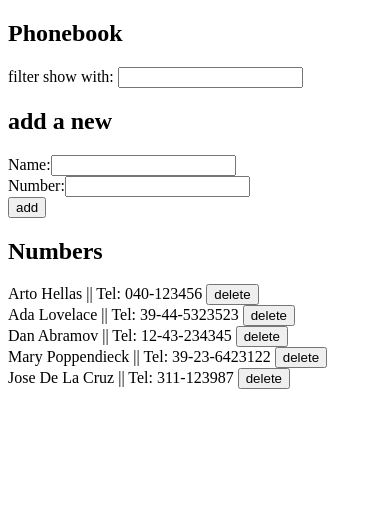
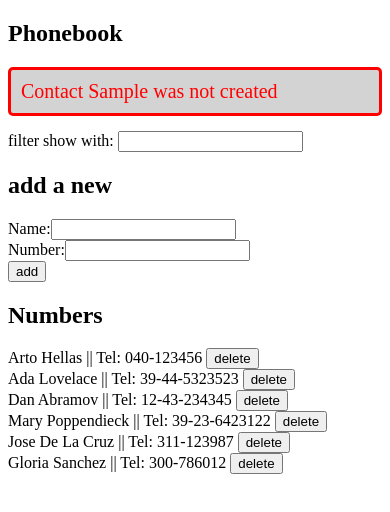
Before and after one commit to jdelacruzv/fullstackopen2022, a React (Create React App) app in the folder part2/phonebook/: page / in a window 390 px wide. Both pictures are taken after typing "Sample", "Sample" into the empty fields and a click on the button "add". Shown: the top 512 px of the page. Built offline with nearby package versions, Linux system fonts and the light colour scheme; no server answers; data requests are answered from the project's data file.

Commit message:
exercise 2.19 phonebook step11

```diff
--- a/part2/phonebook/db.json
+++ b/part2/phonebook/db.json
@@ -24,6 +24,11 @@
       "name": "Jose De La Cruz",
       "number": "311-123987",
       "id": 5
+    },
+    {
+      "name": "Gloria Sanchez",
+      "number": "300-786012",
+      "id": 6
     }
   ]
 }
--- a/part2/phonebook/src/App.js
+++ b/part2/phonebook/src/App.js
@@ -1,5 +1,6 @@
 import { useState, useEffect } from "react";
 import Filter from "./components/Filter";
+import Notification from "./components/Notification";
 import PersonForm from "./components/PersonForm";
 import Persons from "./components/Persons";
 import contactService from "./services/contacts"
@@ -9,6 +10,10 @@ const App = () => {
 	const [newName, setNewName] = useState("");
   const [newNumber, setNewNumber] = useState("");
   const [filter, setFilter] = useState("");
+	const [errorMessage, setErrorMessage] = useState({
+		text: "",
+		color: "transparent"
+	});
 
 	useEffect(() => {
 		contactService
@@ -33,6 +38,19 @@ const App = () => {
     setFilter(event.target.value);
   };
 
+	const handleErrorMessage = (text, color) => {
+		setErrorMessage({
+			text: text,
+			color: color,
+		});
+		setTimeout(() => {
+			setErrorMessage({
+				text: "",
+				color: "transparent",
+			});
+		}, 3000);
+	};
+
 	const newContact = {
 		name: newName,
 		number: newNumber,
@@ -46,16 +64,17 @@ const App = () => {
 			...record,
 			number: newNumber
 		};
-
 		contactService
 			.updateContact(id, changedPerson)
 			.then(returnedContact => {
 				setPersons(persons.map(person =>
 					person.id !== id ? person : returnedContact
-				))
+				));
+				handleErrorMessage(`${newContact.name} successfully updated`, "green");
 			})
 			.catch(error => {
 				console.log("Error updateContact: ", error);
+				handleErrorMessage(`Contact ${newContact.name} was not updated`, "red");
 			});
 	};
 
@@ -66,10 +85,12 @@ const App = () => {
 			: contactService
 					.createContact(newContact)
 					.then(returnedContact => {
-						setPersons(persons.concat(returnedContact))
+						setPersons(persons.concat(returnedContact));
+						handleErrorMessage(`${newContact.name} successfully created`, "green");
 					})
 					.catch(error => {
 						console.log("Error createContact: ", error);
+						handleErrorMessage(`Contact ${newContact.name} was not created`, "red");
 					});
   };
 
@@ -87,9 +108,11 @@ const App = () => {
 			.deleteContact(id)
 			.then(() => {
 				setPersons(persons.filter(p => p.id !== person.id));
+				handleErrorMessage(`${person.name} successfully deleted`, "green");
 			})
 			.catch(error => {
 				console.log("Error deteleContact: ", error);
+				handleErrorMessage(`Contact ${person.name} was not deleted`, "red");
 			});
 	};
 
@@ -102,7 +125,14 @@ const App = () => {
   return (
 		<div>
 			<h2>Phonebook</h2>
-			<Filter filter={filter} handleChange={handleFilterChange} />
+			<Notification
+				message={errorMessage.text}
+				color={errorMessage.color}
+			/>
+			<Filter
+				filter={filter}
+				handleChange={handleFilterChange}
+			/>
 			<h2>add a new</h2>
 			<PersonForm
 				addName={addName}
--- /dev/null
+++ b/part2/phonebook/src/components/Notification.js
@@ -0,0 +1,22 @@
+const Notification = ({ message, color }) => {
+	const styleMsg = {
+		display: message === "" ? "none" : "block",
+		color: color,
+		backgroundColor: color === "transparent" ? color : "lightgrey",
+		fontSize: 20,
+		border: `3px solid ${color}`,
+		borderRadius: 5,
+		padding: 10,
+		marginBottom: 15,
+	};
+
+	if (message === null) return null;
+
+	return (
+		<div style={styleMsg}>
+			{message}
+		</div>
+	);
+};
+
+export default Notification;
```
